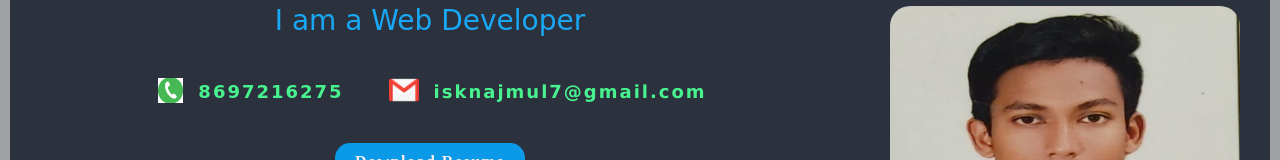
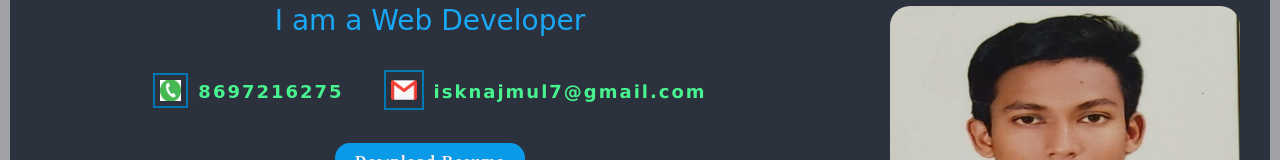
Before and after one commit to Najmul2000N/Najmul.portfolio., a plain HTML site: page index.html in a window 1280 px wide. Shown: the part 194-354 px from the top of the page. Drawn offline with Linux system fonts and the light colour scheme.

Commit message:
Update index.css

```diff
--- a/index.css
+++ b/index.css
@@ -129,18 +129,21 @@ nav > ul > li > a:hover {
 .ph > a > img {
   height: 35px;
   width: 35px;
-  padding: 5px;
+border:2px solid #0077b5;
 }
 .email > a > img {
   height: 40px;
   width: 40px;
-  padding: 5px;
+
+  border:2px solid #0077b5;
 }
 .ph > a > img:hover {
+  padding: 5px;
   border-radius: 50%;
   border: 2px solid blue;
 }
 .email > a > img:hover {
+    padding: 5px;
   border-radius: 50%;
   border: 2px solid blue;
 }
```
